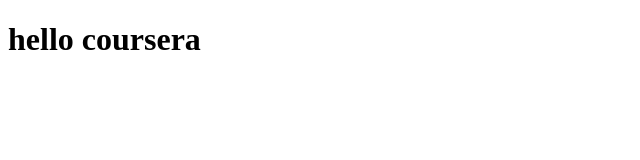
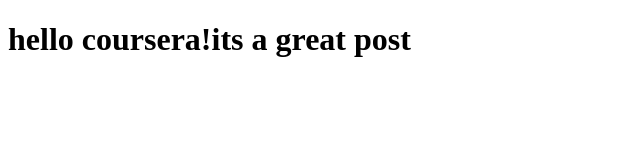
Before and after one commit to mellisadmello/coursera-test, a plain HTML site: page site/index.html in a window 1280 px wide. Shown: the whole page, without its empty margins (0-640 px from the left). Drawn offline with Linux system fonts and the light colour scheme.

Commit message:
small addition to our page.

```diff
--- a/site/index.html
+++ b/site/index.html
@@ -4,6 +4,6 @@
 	<title>hello coursera</title>
 </head>
 <body>
-<h1>hello coursera</h1>
+<h1>hello coursera!its a great post</h1>
 </body>
 </html>
```
